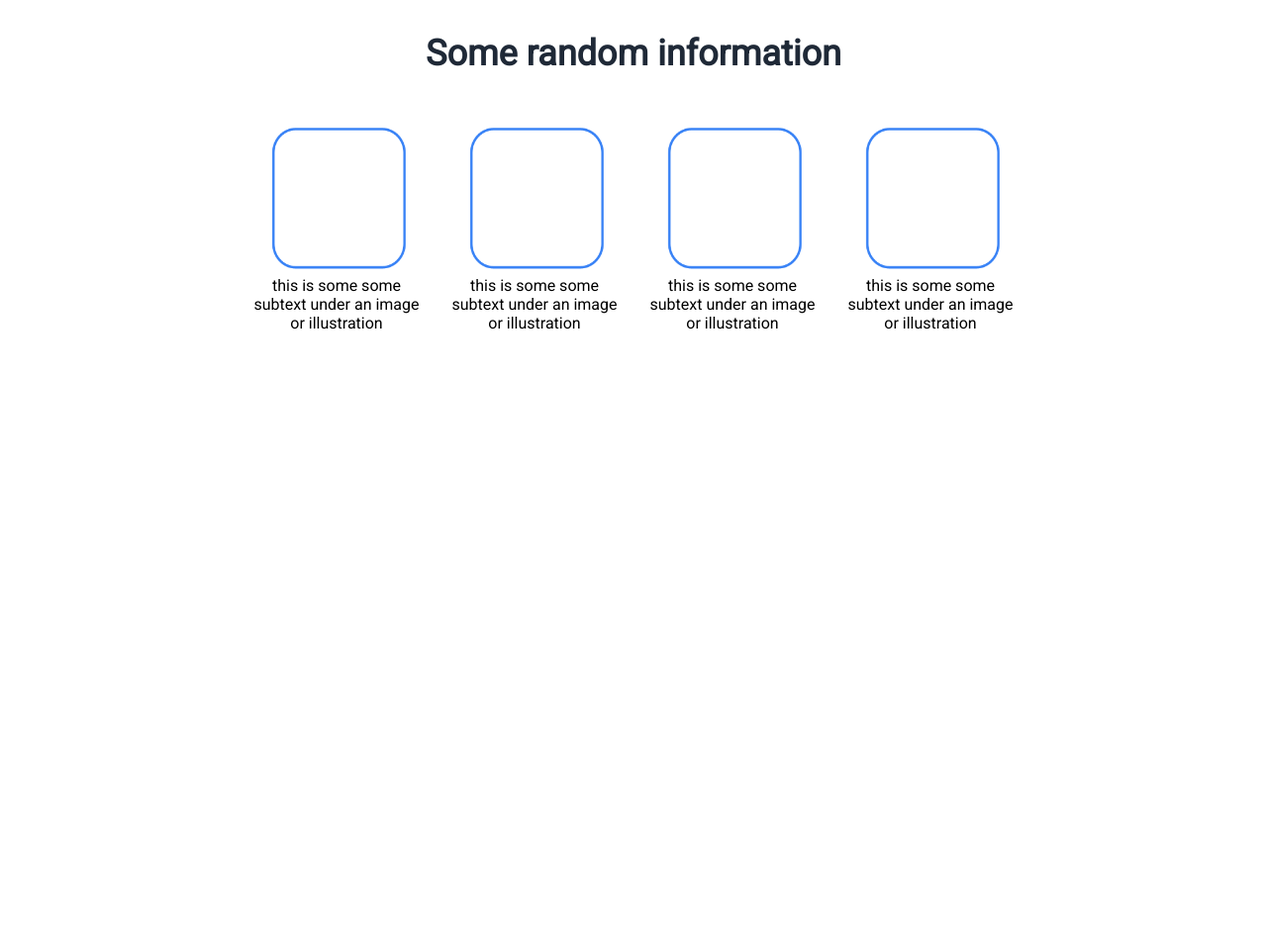
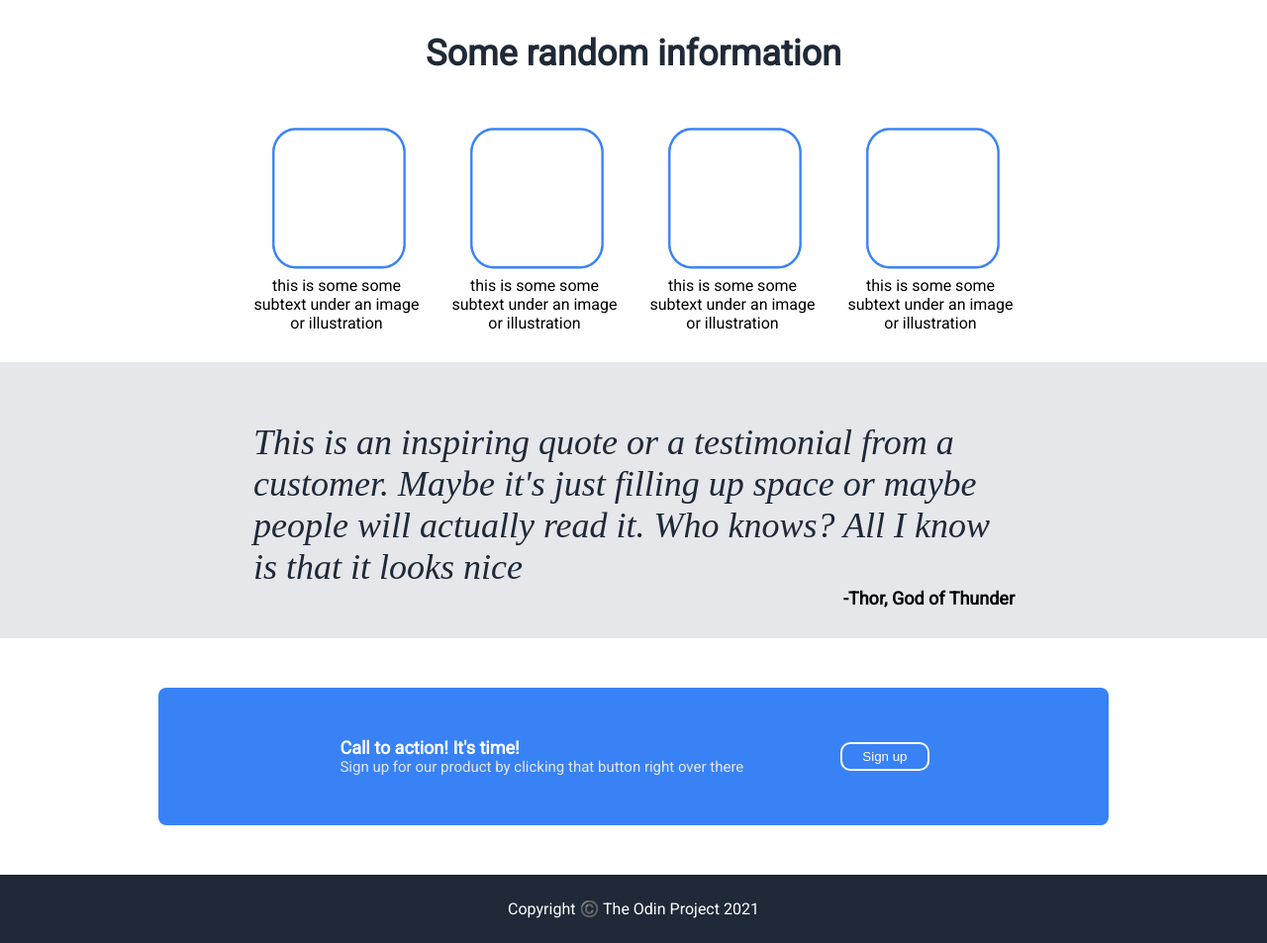
Before and after one commit to tommasomaglio/odin-landing-page, a plain HTML site: page index.html in a window 1280 px wide. Shown: the part 465-1418 px from the top of the page at 99% size. Before the commit the page ends 851 px from the top, so only its background shows below. Drawn offline with Linux system fonts and the light colour scheme.

Commit message:
Created last sections and finished project
Created second half of mid section and footer

```diff
--- a/index.html
+++ b/index.html
@@ -34,7 +34,7 @@ body {
     This website has some subtext that goes here under the main title.
     It's a smaller font and the color is lower contrast
   </div>
-  <button>Sign up</button>
+  <button class="bone">Sign up</button>
   </div>
   <div class="imgpl">This a placeholder for an image</div>
   </div>
@@ -62,5 +62,31 @@ body {
     </div>
     </div>
   </div>
+  <div class="qbc">
+    <div class="quote">
+      This is an inspiring quote or a testimonial from a customer. Maybe it's just filling up space or maybe people will actually  read it. Who knows? All I know is that it looks nice
+    </div>
+  </div>
+  <div class="bcqcl">
+    <div class="qcl">
+      -Thor, God of Thunder
+    </div>
+  </div>
+  <div class="container">
+  <div class="cta">
+    <div class="bothtxt">
+    <div class="txto">
+     Call to action! It's time!
+    </div>
+    <div class="txtw">
+     Sign up for our product by clicking that button right over there
+    </div>
+  </div>
+    <button class="sub">
+      Sign up
+    </button>
+  </div>
+</div>
+<footer>Copyright ©️ The Odin Project 2021</footer>
 </body>
 </html>
--- a/style.css
+++ b/style.css
@@ -97,7 +97,7 @@ a {
 
 }
 
-button {
+.bone {
     color: white;
     background-color: #3882f6;
     padding: 5px;
@@ -127,6 +127,7 @@ button {
     display: flex;
     justify-content: center;
     gap: 30px;
+    padding-bottom: 30px;
 
 
 }
@@ -141,7 +142,92 @@ img {
   background-color: white;
 }
 
-.insec {
-    background-color: white;
+
+.quote {
+    font-family: 'Light Italic';
+    font-size: 36px;
+    color: hsl(215, 28%, 17%);
+    background-color: #e5e7eb;
+   font-style: italic;
+   padding-top: 60px;
+   width: 60%;
+}
+
+.qbc {
+    background-color: #e5e7eb;
+   display: flex;
+   justify-content: center;
+}
+
+.qcl {
+    font-size: 18px;
+    font-weight: bold;
+    display: flex;
+    justify-content: end;
+    margin-right: 255px;
+    background-color: #e5e7eb;
+}
+
+.bcqcl {
+    background-color: #e5e7eb;
+    padding-bottom: 30px;
+}
+
+.sub {
+    border-radius: 8px;
+    background-color: #3882f6;
+    outline: 2px solid white;
+    padding: 5px;
+    padding-left: 20px;
+    padding-right: 20px;
+    border-radius: 8px;
+    color: white;
+    border: none;
+}
+
+.cta {
+    display: flex;
     padding-bottom: 50px;
+    padding-top: 50px;
+    justify-content: center;
+    align-items: center;
+    background-color: #3882f6;
+    width: 75%;
+    border-radius: 8px;
+
 }
+
+.txto,
+.txtw {
+    background-color: #3882f6;
+}
+
+.bothtxt {
+    margin-right: 100px;
+}
+
+.txto {
+    font-size: 18px;
+    color: white;
+    font-weight: bold;
+}
+
+.txtw {
+    font-size: 15px;
+    color: #e5e7eb;
+}
+
+.container {
+    display: flex;
+    justify-content: center;
+    margin-top: 50px;
+    margin-bottom: 50px;
+}
+
+footer {
+    background-color: #1f2937;
+    color: white;
+    text-align: center;
+    padding-bottom: 25px;
+    padding-top: 25px;
+}
```
Also changed, not shown: 1 other file.
